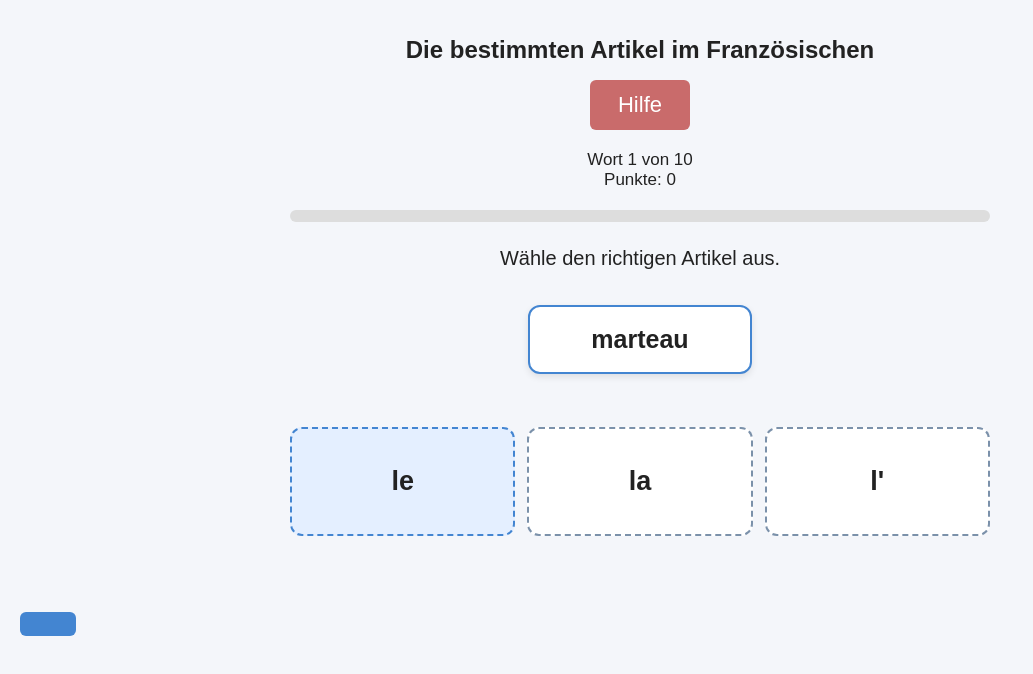
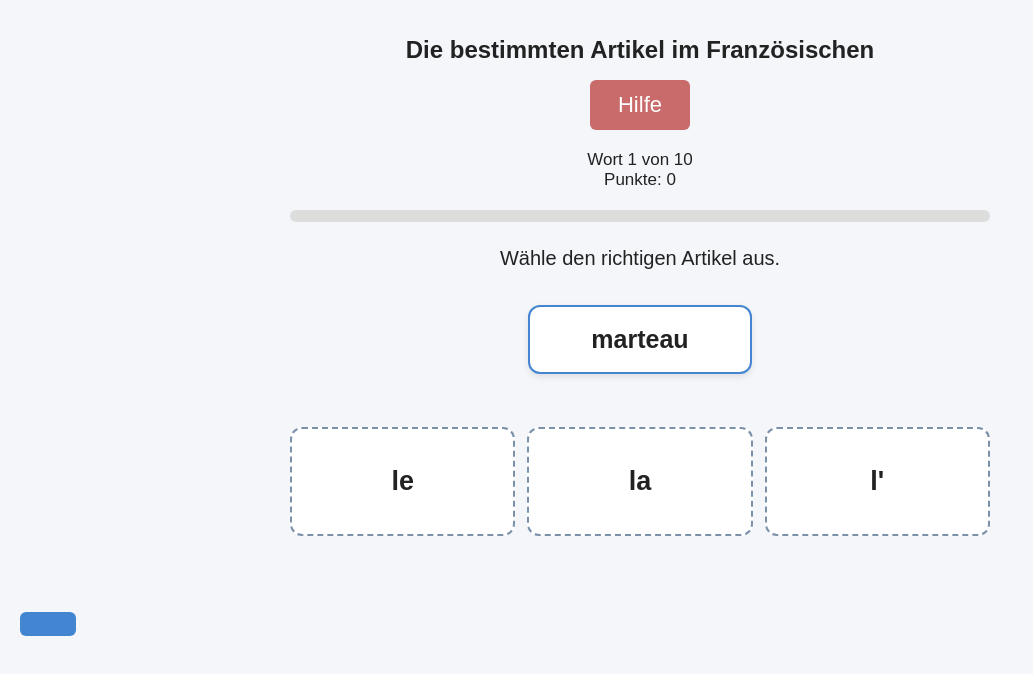
Before and after one commit to jostfrenchde/frz, a plain HTML site: page 1_bestimmte_Artikel.html in a window 1280 px wide. In both pictures the pointer is over the element "le". Shown: the whole page, without its empty margins (0-1033 px from the left). Drawn offline with Linux system fonts and the light colour scheme.

Commit message:
Add files via upload

```diff
--- a/1_bestimmte_Artikel.html
+++ b/1_bestimmte_Artikel.html
@@ -250,6 +250,13 @@
 				width: auto;
 				height: auto;
 				opacity: 1;
+			}
+
+			@media (hover: none) {
+				.bin:hover {
+					background: white;
+					border-color: #7b91aa;
+				}
 			}
 		</style>
 	</head>
```
